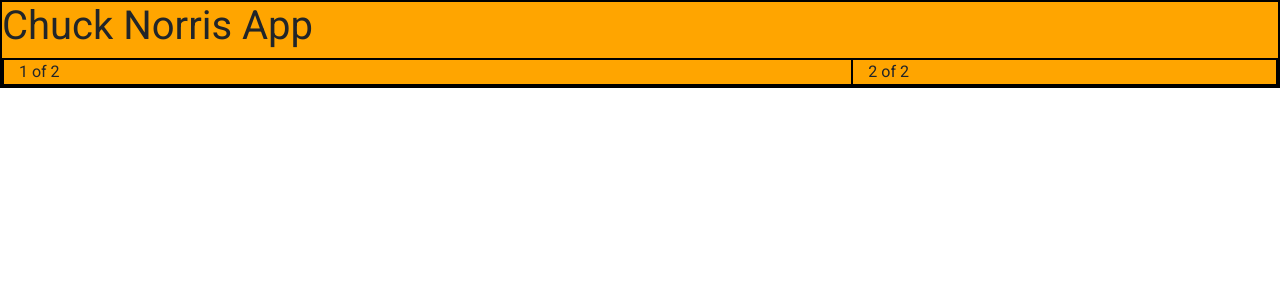
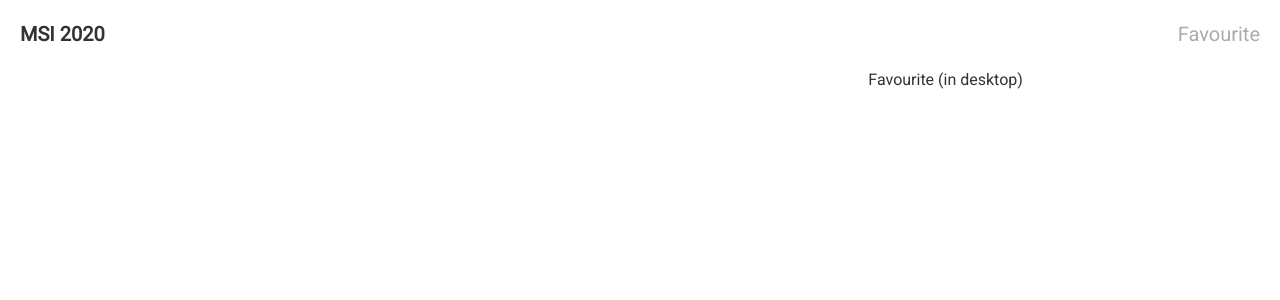
Before and after one commit to ipgpt/chuck-norris-app, a React (Create React App) app: page / in a window 1280 px wide. Shown: the top 300 px of the page. Built offline with nearby package versions, Linux system fonts and the light colour scheme.

Commit message:
feat: add header

```diff
--- a/src/App.js
+++ b/src/App.js
@@ -5,13 +5,18 @@
 function App() {
   return (
     <div className="App">
-      <h1>Chuck Norris App</h1>
+      <header className="header">
+        <div className="header__headline">MSI 2020</div>
+        <div className="header__favourite">Favourite</div>
+      </header>
+      <main>
+        <Row className="row">
+          <Col xl={8}>
 
-        <Row className="row">
-          <Col xl={8}>1 of 2</Col>
-          <Col xl={4}>2 of 2</Col>
+          </Col>
+          <Col xl={4}>Favourite (in desktop)</Col>
         </Row>
-
+      </main>
     </div>
   );
 }
--- a/src/App.scss
+++ b/src/App.scss
@@ -1,9 +1,28 @@
-div {
-  background-color: orange;
-  border: 1px solid black;
-}
+@import "./assets/scss/variables";
 
 .row {
   margin-right: 0;
   margin-left: 0;
 }
+
+%header-item-styles {
+  margin: 20px;
+  font-size: 20px;
+  line-height: 28px;
+}
+
+.header {
+  display: flex;
+  justify-content: space-between;
+
+  &__headline {
+    @extend %header-item-styles;
+    font-weight: bold;
+  }
+
+  &__favourite {
+    @extend %header-item-styles;
+    font-weight: 500;
+    color: $grey;
+  }
+}
--- a/src/assets/scss/index.scss
+++ b/src/assets/scss/index.scss
@@ -6,4 +6,5 @@
   margin: 0;
   padding: 0;
   font-family: $roboto-font;
+  color: $black;
 }
```
